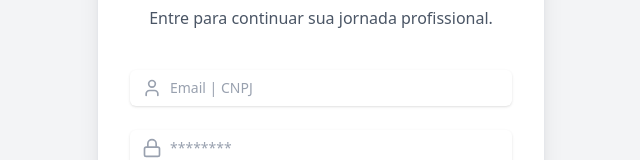
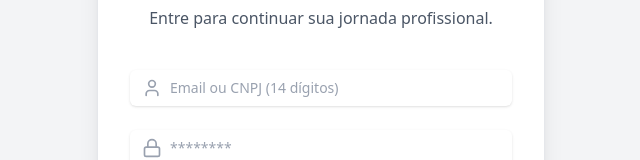
Before and after one commit to Sczepanski87/ConnectPro, a React (Vite) app: page /login in a window 1280 px wide. Shown: the part 325-485 px from the top of the page, without its empty margins (319-959 px from the left). Built offline with nearby package versions, Linux system fonts and the light colour scheme.

Commit message:
Ajuste na loginPage

```diff
--- a/src/Login/LoginPage.jsx
+++ b/src/Login/LoginPage.jsx
@@ -18,7 +18,28 @@ const LoginPage = () => {
 
   const handleSubmit = (e) => {
     e.preventDefault();
-    navigate('/empresa');
+    const form = e.target;
+    const loginValue = form.email.value.trim();
+
+    // Detecta CNPJ: considera 14 dígitos (com ou sem máscara)
+    const digits = loginValue.replace(/\D/g, '');
+    const isCNPJ = digits.length === 14;
+    const isEmail = /\S+@\S+\.\S+/.test(loginValue);
+
+    const payload = {
+      login: loginValue,
+      type: isCNPJ ? 'cnpj' : isEmail ? 'email' : 'unknown',
+    };
+
+    console.log('Tentativa de login:', payload);
+
+    // Redireciona dependendo do tipo (ex.: empresas para /empresa)
+    if (isCNPJ) {
+      navigate('/empresa');
+    } else {
+      // fallback para usuário comum
+      navigate('/usuario');
+    }
   };
 
   return (
@@ -39,11 +60,11 @@ const LoginPage = () => {
                 <User className="h-5 w-5 text-gray-400" aria-hidden="true" />
               </div>
               <input
-                type="email"
+                type="text"
                 name="email"
                 id="email"
                 className="block w-full rounded-md border-gray-300 pl-10 pr-3 py-2 text-gray-900 placeholder-gray-400 focus:border-blue-500 focus:ring-blue-500 sm:text-sm transition-all focus:outline-none focus:ring-2"
-                placeholder="Email | CNPJ"
+                placeholder="Email ou CNPJ (14 dígitos)"
                 required
               />
             </div>
```
